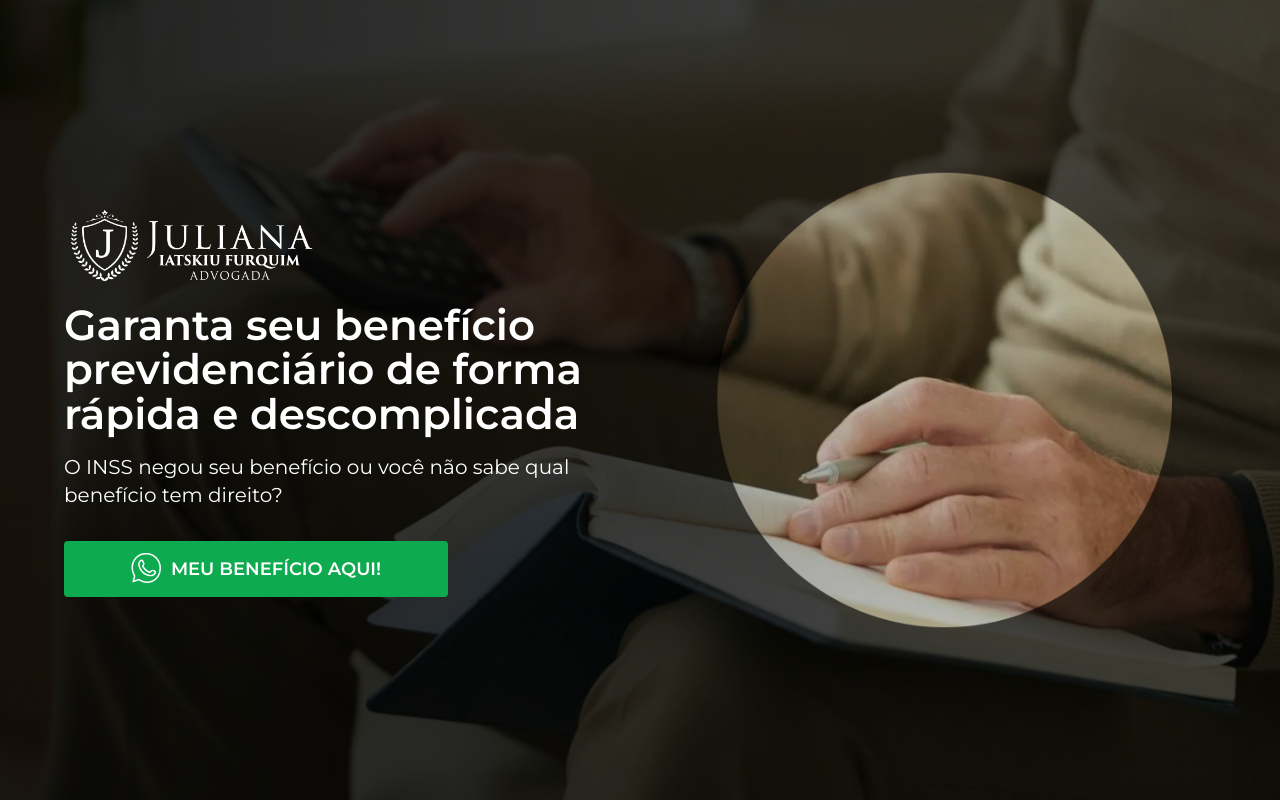
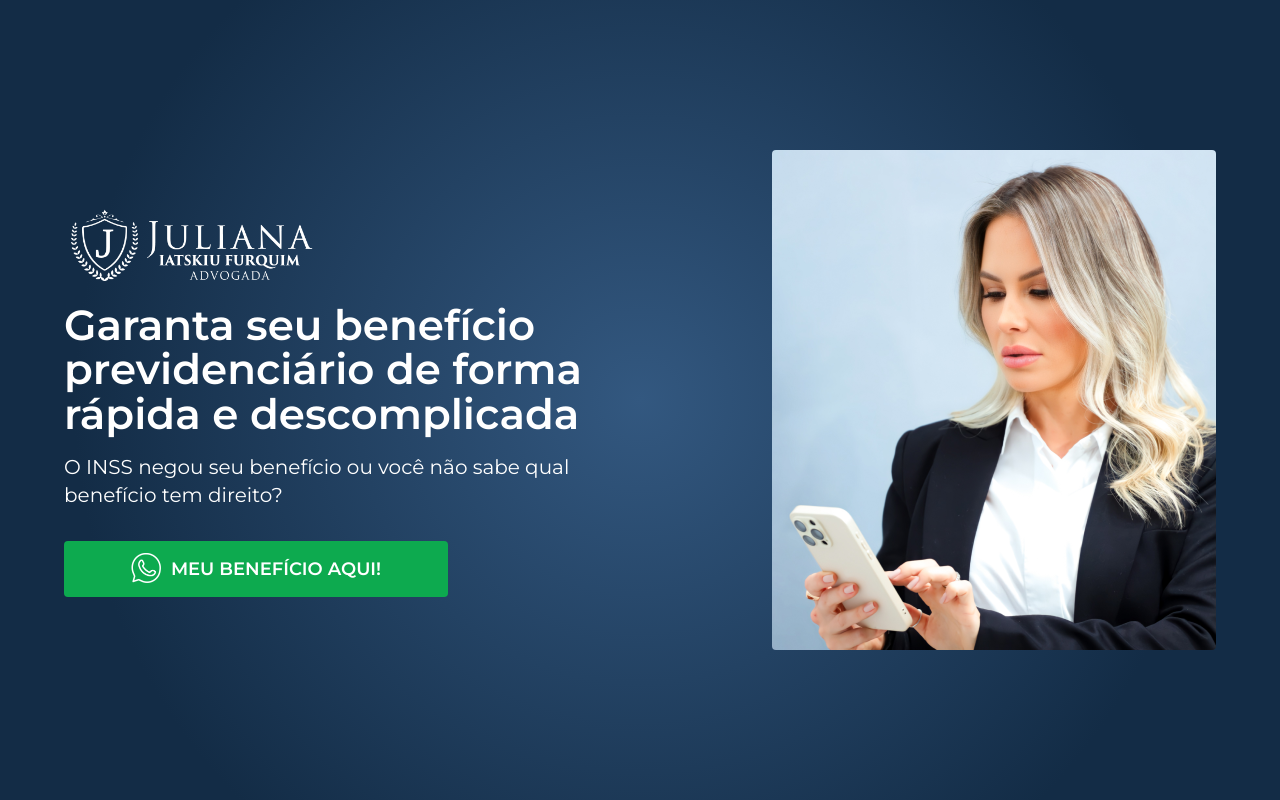
Before and after one commit to leafartech/juliana, a Next.js app: page / in a window 1280 px wide. Shown: the top 800 px of the page. Built offline with nearby package versions, Linux system fonts and the light colour scheme.

Commit message:
last alt

```diff
--- a/src/app/globals.css
+++ b/src/app/globals.css
@@ -6,6 +6,11 @@
   .subheadline {
     @apply text-zinc-700 text-lg sm:text-xl font-medium
   }
+}
+
+.radial {
+  background: rgb(51,88,128);
+  background: radial-gradient(circle, rgba(51,88,128,1) 0%, rgba(19,44,70,1) 75%, rgba(19,44,70,1) 100%);
 }
 
 .fp {
--- a/src/app/page.tsx
+++ b/src/app/page.tsx
@@ -116,9 +116,14 @@ export default function Page() {
             </div>
             <div className="flex justify-center gap-4 flex-wrap max-w-4xl">
               <FloatItem>Pensão por Morte</FloatItem>
-              <FloatItem>Aposentadoria</FloatItem>
-              <FloatItem>Auxílio Doença</FloatItem>
-              <FloatItem>Benfício de Prestação Continuada</FloatItem>
+              <FloatItem>Aposentadoria por Idade</FloatItem>
+              <FloatItem>Aposentadoria por Tempo de Contribuição</FloatItem>
+              <FloatItem>Aposentadoria por Incapacidade Permanente (Ap. por Invalidez)</FloatItem>
+              <FloatItem>Auxílio por Incapacidade Temporária (Auxílio-doença)</FloatItem>
+              <FloatItem>Auxílio-acidente</FloatItem>
+              <FloatItem>Benefício de Prestação Continuada (BPC) - LOAS</FloatItem>
+              <FloatItem>Salário-maternidade</FloatItem>
+              <FloatItem>Auxílio-reclusão</FloatItem>
             </div>
           </div>
         </Section>
--- a/src/components/float-item.tsx
+++ b/src/components/float-item.tsx
@@ -7,9 +7,9 @@ interface FloatItemProps {
 
 export default function FloatItem({ children }: FloatItemProps) {
     return (
-        <div className="flex gap-2 items-center rounded px-4 py-2 bg-[#132c46] text-white text-lg sm:text-xl inv">
-            <ShieldCheckIcon className="sm:w-8 sm:h-8 w-6 h-6 text-white" />
-            <span>{children}</span>
+        <div className="relative flex gap-2 items-center rounded px-4 py-2 bg-[#132c46] text-white text-lg sm:text-xl inv">
+            <ShieldCheckIcon className="absolute left-4 sm:w-8 sm:h-8 w-6 h-6 text-white" />
+            <span className="sm:ps-12 ps-8">{children}</span>
         </div>
     )
 }
--- a/src/components/header.tsx
+++ b/src/components/header.tsx
@@ -3,17 +3,8 @@ import Button from "./button";
 
 export default function Header() {
     return (
-        <header className="relative h-screen flex items-center justify-center px-4">
-            <div className="absolute top-0 left-0 w-full h-full sm:block hidden">
-                <Image
-                    src="/images/bg1.png"
-                    alt="Imagem de fundo"
-                    // width={1280}
-                    // height={832}
-                    layout="fill"
-                    className="object-cover"
-                />
-            </div>
+        <header className="relative h-screen flex items-end sm:items-center justify-center px-4 sm:pb-0 pb-12 radial">
+            <div className="sm:grid sm:grid-cols-2 sm:items-center w-full max-w-6xl">
                 <Image
                     src="/images/bg6.png"
                     alt="Imagem de fundo"
@@ -22,9 +13,9 @@ export default function Header() {
                     layout="fill"
                     className="object-cover sm:hidden block"
                 />
-            <div className="w-full max-w-6xl sm:grid sm:grid-cols-2 z-50">
+                <div className="">
                     <div className="flex flex-col items-start gap-4">
-                    <div className="sm:w-64 w-52">
+                        <div className="sm:w-64 w-48 sm:relative sm:top-0 absolute top-6">
                             <Image
                                 src="/images/logo.png"
                                 alt="Logo do Escritório de Advocacia"
@@ -33,11 +24,22 @@ export default function Header() {
                                 layout="responsive"
                             />
                         </div>
-                    <h1 className="text-white text-3xl xl:text-[42px] xl:leading-[2.8rem] font-semibold">Garanta seu benefício previdenciário de forma rápida e descomplicada</h1>
-                    <p className="text-white text-lg sm:text-xl">O INSS negou seu benefício ou você não sabe qual benefício tem direito?</p>
-                    <div className="">
+                        <h1 className="z-50 text-white text-3xl xl:text-[42px] xl:leading-[2.8rem] font-semibold">Garanta seu benefício previdenciário de forma rápida e descomplicada</h1>
+                        <p className="z-50 text-white text-lg sm:text-xl">O INSS negou seu benefício ou você não sabe qual benefício tem direito?</p>
+                        <div className="z-50">
                         </div>
-                    <div className="max-w-sm w-full"><Button>Meu benefício aqui!</Button></div>
+                        <div className="z-50 max-w-sm w-full"><Button>Meu benefício aqui!</Button></div>
+                    </div>
+                </div>
+                <div className="sm:flex hidden justify-end">
+                    <Image
+                        src="/images/bg1.png"
+                        alt="Foto da Juliana"
+                        width={444}
+                        height={500}
+                        layout=""
+                        className="rounded"
+                    />
                 </div>
             </div>
         </header>
```
Also changed, not shown: public/images/bg1.png, public/images/bg6.png. Lines whose indentation alone changed are shown as unchanged.
